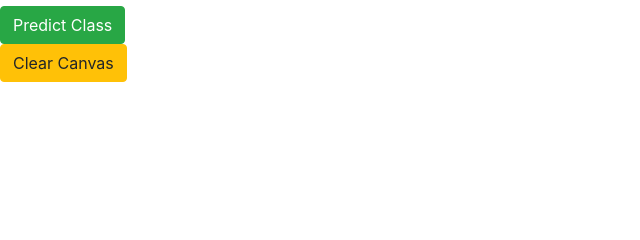
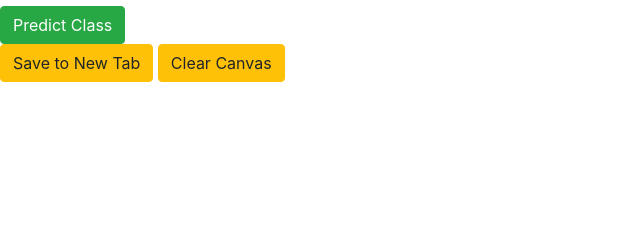
Before and after one commit to RebekkaHaley/keras-digit-recogniser, a FastAPI app: page / in a window 1280 px wide. Shown: the part 352-592 px from the top of the page, without its empty margins (0-640 px from the left). Run offline with FastAPI, Linux system fonts and the light colour scheme; parts of the project's set-up code (start-up, migrations or seed data) failed here and were passed over; some libraries are stand-ins or nearby versions.

Commit message:
[feat/new tab] func to save canvas to new tab

```diff
--- a/app/static/main.js
+++ b/app/static/main.js
@@ -9,14 +9,22 @@ let prevX = null
 let prevY = null
 let draw = false
 
-// Clean the entire canvas
+// Cleans entire canvas
 let clearBtn = document.querySelector("#clear")
 clearBtn.addEventListener("click", () => {
     context.fillStyle = "black"
     context.fillRect(0, 0, canvas.width, canvas.height)
 });
 
-// Post canvas image to prediction model
+// Opens current canvas in new tab
+let newTab = document.querySelector("#save")
+newTab.addEventListener("click", () => {
+    const dataUrl = canvas.toDataURL("png");
+    console.log(dataUrl);
+    window.open(dataUrl, '_blank');
+});
+
+// Posts canvas image to prediction model
 const canvastoimage = () => {
     const canvas = document.querySelector("#canvas");
     document.getElementById("canvasimg").value = canvas.toDataURL();
--- a/app/templates/home.html
+++ b/app/templates/home.html
@@ -25,6 +25,7 @@
     </form>
 
     <div class="mx-auto">
+        <button class="btn btn-warning" id="save">Save to New Tab</button>
         <button class="btn btn-warning" id="clear">Clear Canvas</button>
     </div>
 
```
